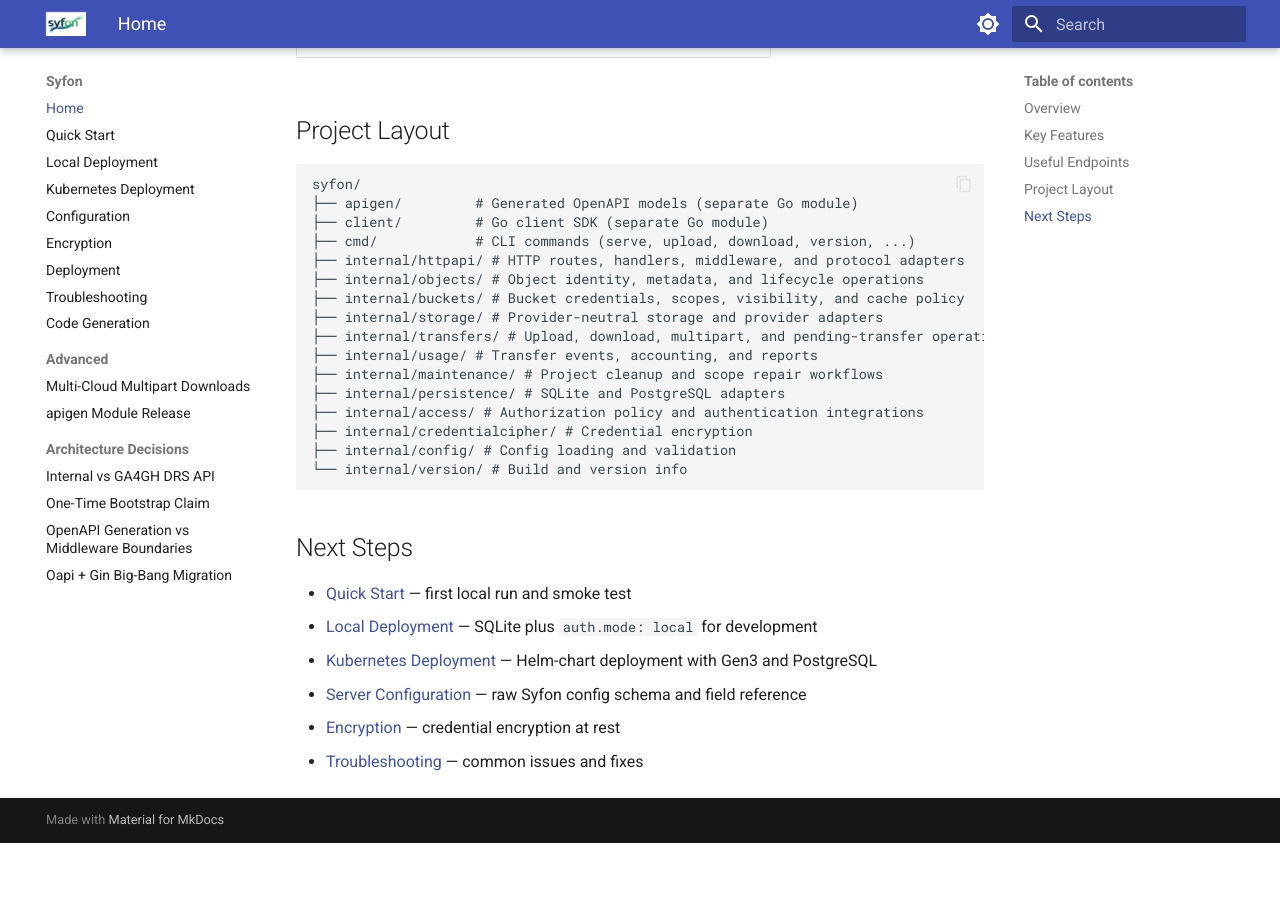
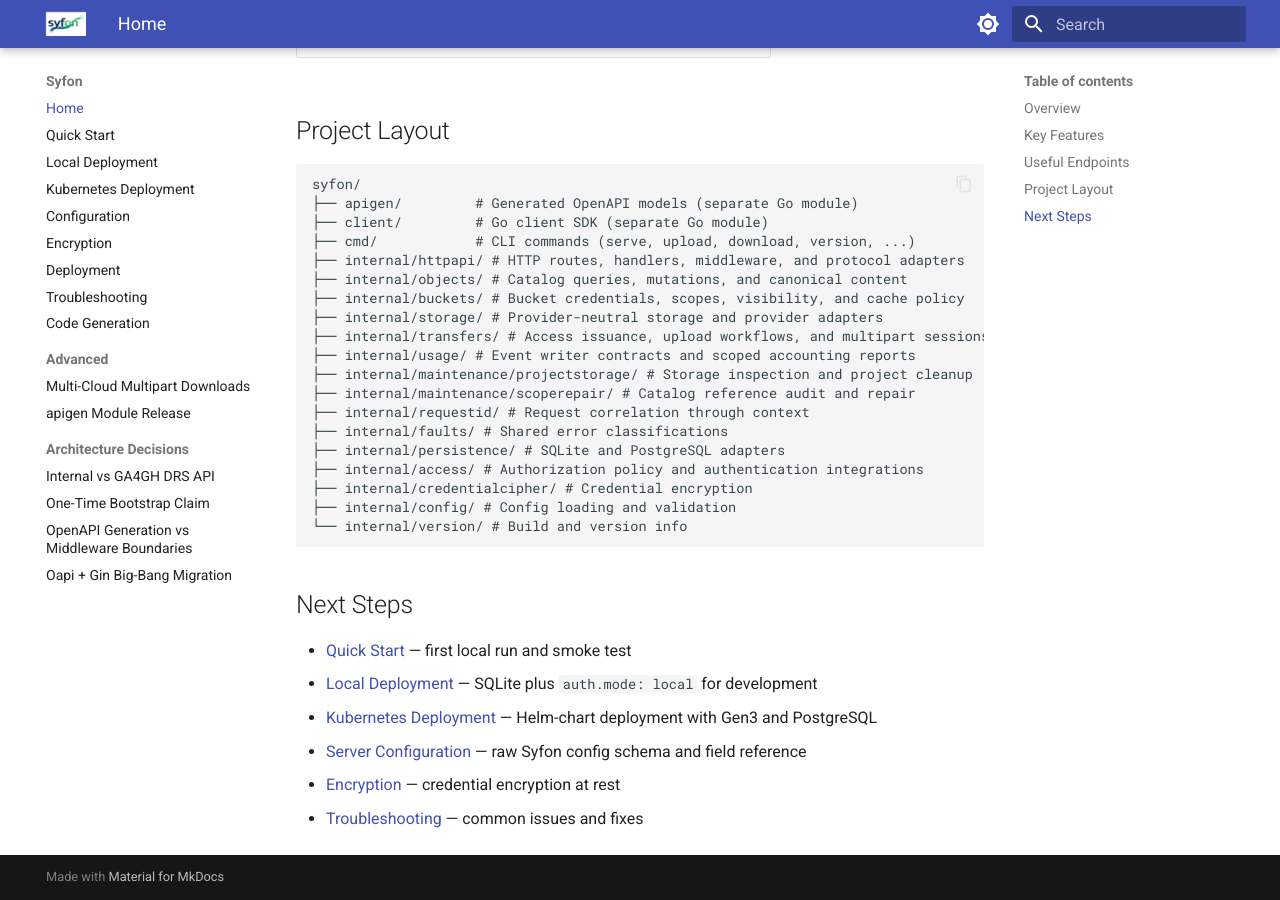
Before and after one commit to calypr/syfon, an MkDocs documentation site: the page built from docs/index.md, in a window 1280 px wide and 900 px high, scrolled down 1852 px. Built offline with MkDocs 1.6.1 and Material for MkDocs 9.7.7, drawn with Linux system fonts in a browser that asks for light colours; before the commit the page ends 2695 px from its top, so only the background shows below that.

Commit message:
refactor(internal): enforce narrowed package boundaries

```diff
--- a/docs/index.md
+++ b/docs/index.md
@@ -49,12 +49,15 @@
 ├── client/         # Go client SDK (separate Go module)
 ├── cmd/            # CLI commands (serve, upload, download, version, ...)
 ├── internal/httpapi/ # HTTP routes, handlers, middleware, and protocol adapters
-├── internal/objects/ # Object identity, metadata, and lifecycle operations
+├── internal/objects/ # Catalog queries, mutations, and canonical content
 ├── internal/buckets/ # Bucket credentials, scopes, visibility, and cache policy
 ├── internal/storage/ # Provider-neutral storage and provider adapters
-├── internal/transfers/ # Upload, download, multipart, and pending-transfer operations
-├── internal/usage/ # Transfer events, accounting, and reports
-├── internal/maintenance/ # Project cleanup and scope repair workflows
+├── internal/transfers/ # Access issuance, upload workflows, and multipart sessions
+├── internal/usage/ # Event writer contracts and scoped accounting reports
+├── internal/maintenance/projectstorage/ # Storage inspection and project cleanup
+├── internal/maintenance/scoperepair/ # Catalog reference audit and repair
+├── internal/requestid/ # Request correlation through context
+├── internal/faults/ # Shared error classifications
 ├── internal/persistence/ # SQLite and PostgreSQL adapters
 ├── internal/access/ # Authorization policy and authentication integrations
 ├── internal/credentialcipher/ # Credential encryption
```
Also changed, not shown: README.md (+5 -4 lines), 2 other files.
